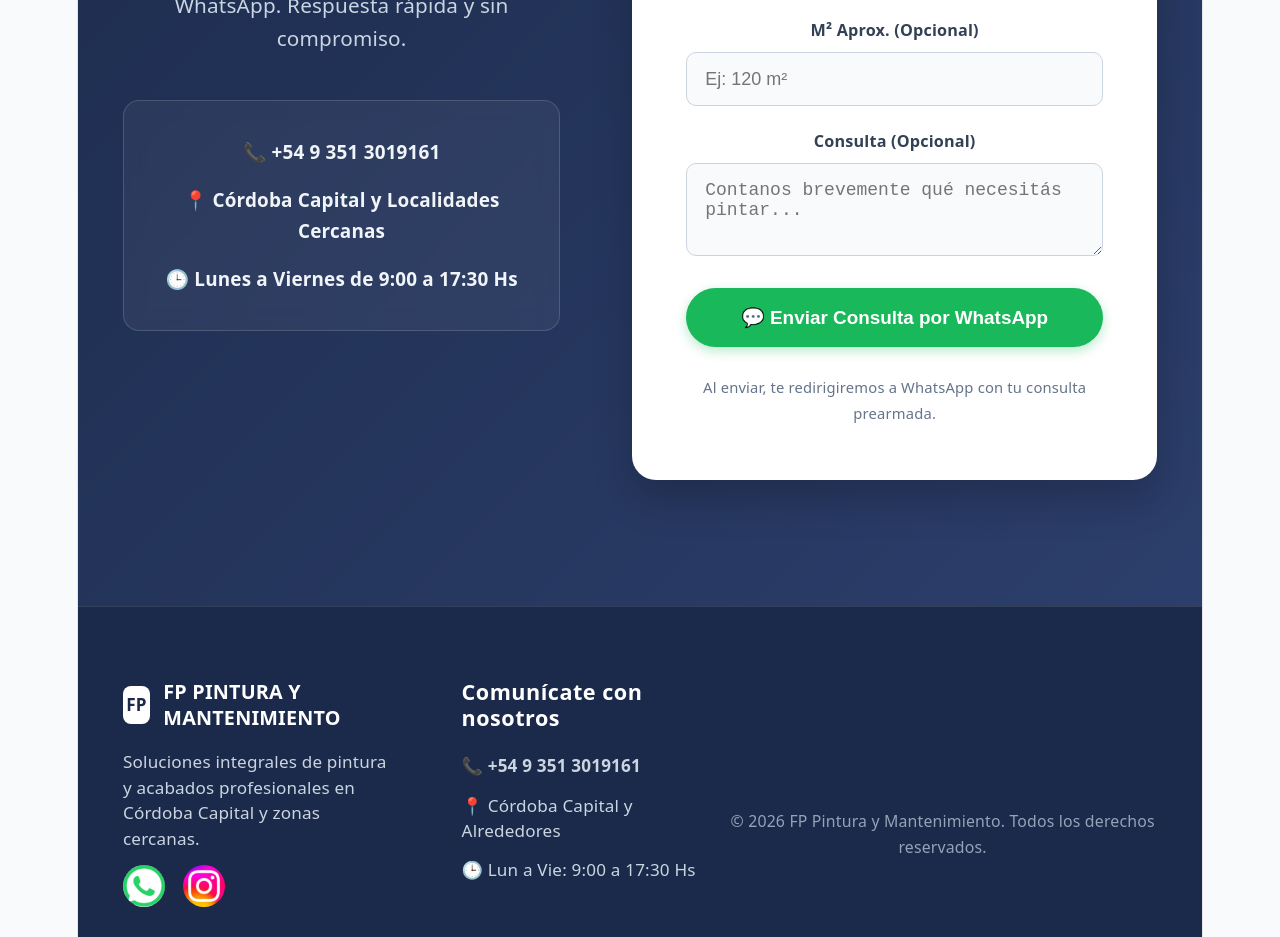
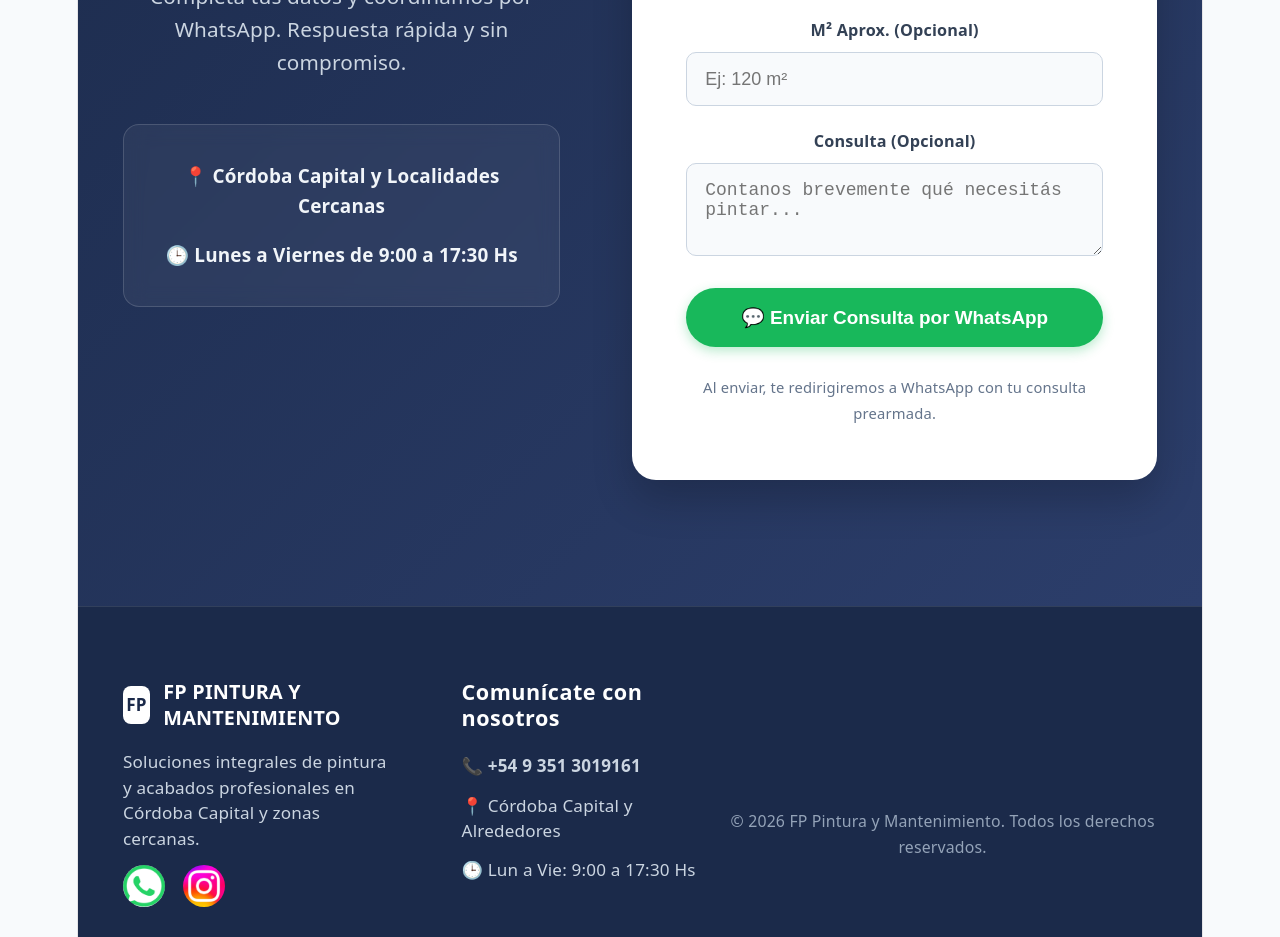
Before and after one commit to mmateodiaz/FP-Pintura, a React (Vite) app: page / in a window 1280 px wide. Shown: the part 4340-5277 px from the top of the page. Built offline with nearby package versions, Linux system fonts and the light colour scheme.

Commit message:
Agregando funcion contacto directo

```diff
--- a/src/App.jsx
+++ b/src/App.jsx
@@ -225,7 +225,6 @@ function App() {
             <p>Completá tus datos y coordinamos por WhatsApp. Respuesta rápida y sin compromiso.</p>
 
             <div className="contact-details-box">
-              <p>📞 +54 9 351 3019161</p>
               <p>📍 Córdoba Capital y Localidades Cercanas</p>
               <p>🕒 Lunes a Viernes de 9:00 a 17:30 Hs</p>
             </div>
```
